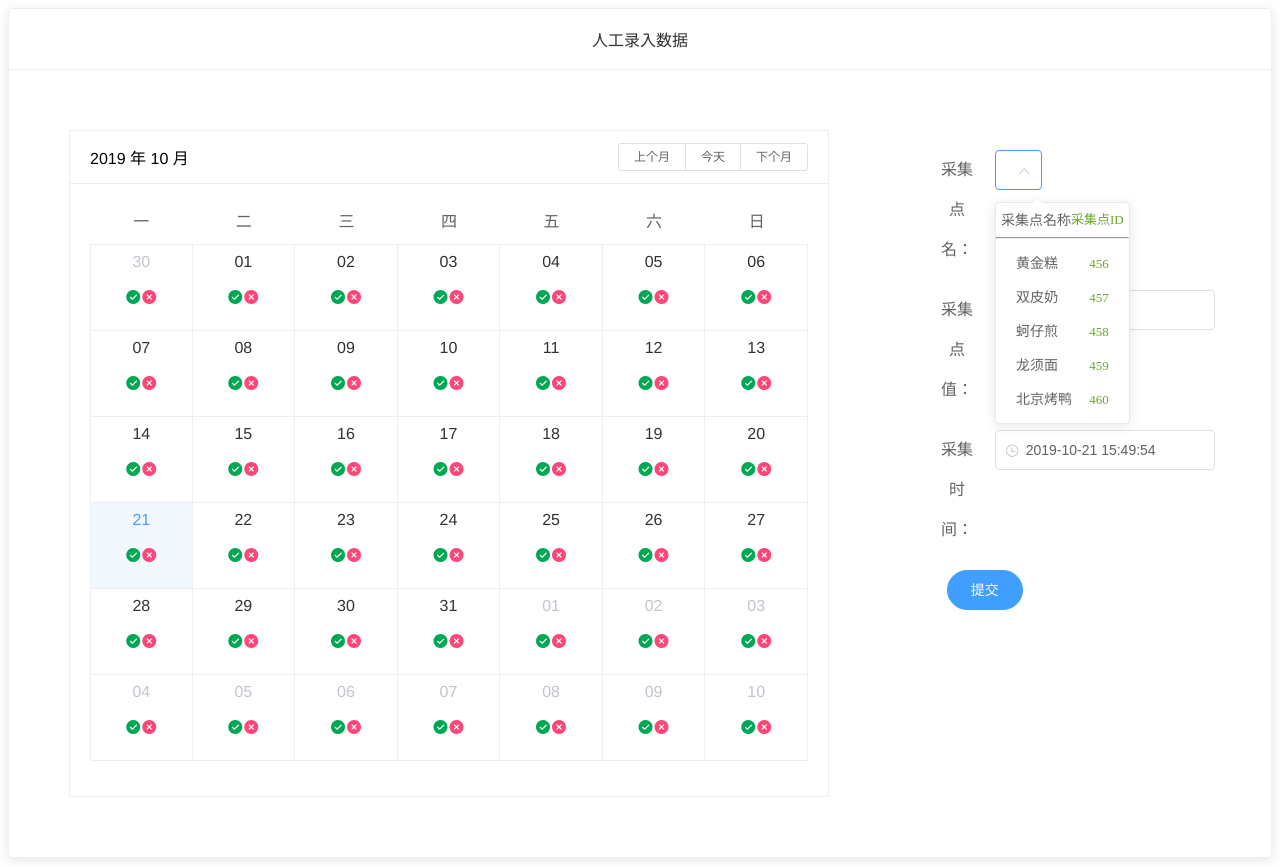
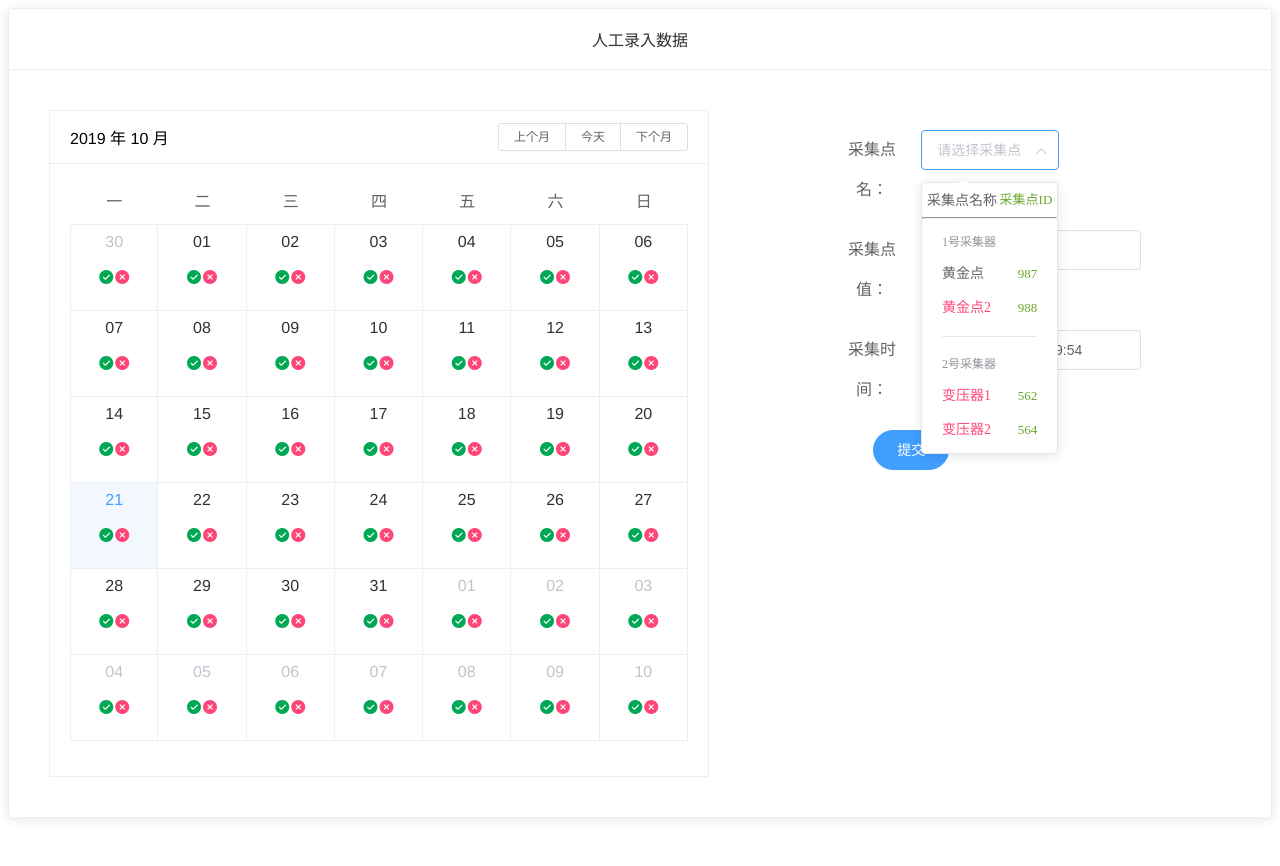
Before and after one commit to yxg19990601/vue-test, a Vue app: page /#/addDeviceEnergyRec in a window 1280 px wide. Both pictures are taken after a click on the icon 1024 px from the left and 170 px from the top of the page. After the commit the page ends 826 px from the top, so only its background shows below. Built offline with nearby package versions, Linux system fonts and the light colour scheme.

Commit message:
页面修改

```diff
--- a/src/main.js
+++ b/src/main.js
@@ -4,7 +4,7 @@ import Vue from 'vue'
 import App from './App'
 import router from './router'
 import Axios from 'axios'
-import { Button, Select,Input,Card, Option, Message, Container,Aside,Main,Form, FormItem,Col,Row,DatePicker,Calendar, ButtonGroup,Icon } from 'element-ui';
+import { Button, Select,Input,Card, Option, Message, Container,Aside,Main,Form, FormItem,Col,Row,DatePicker,Calendar, ButtonGroup,Icon,OptionGroup } from 'element-ui';
 
 Vue.use(Button)
 Vue.use(Select)
@@ -22,6 +22,7 @@ Vue.use(DatePicker)
 Vue.use(Calendar)
 Vue.use(ButtonGroup)
 Vue.use(Icon)
+Vue.use(OptionGroup)
 Vue.prototype.$message = Message
 Vue.prototype.$axios=Axios
 Vue.config.productionTip = false
--- a/src/views/addDeviceEnergyRec.vue
+++ b/src/views/addDeviceEnergyRec.vue
@@ -3,23 +3,23 @@
     <div slot="header" >
       <span>人工录入数据</span>
     </div>
-  <el-container style="margin: 10px;padding: 10px;">
+  <el-container >
 
 
-    <el-aside width="800px" style="padding: 20px;">
+    <el-aside width="700px" type="prev-month" style="padding: 20px;">
 
 
 
       <el-calendar style="border:1px solid #EBEEF5" v-model="dataForm.colDate">
         <!-- 这里使用的是 2.5 slot 语法，对于新项目请使用 2.6 slot 语法-->
-        <template
+        <div @click="clickCalDate(data.day)"
           slot="dateCell"
           slot-scope="{date, data}">
           {{data.day.split('-')[2]}}
           <br><br>
           <i  v-if="1 == 1" class="el-icon-success" style="color: #00a854"></i>
           <i class="el-icon-error" style="color: #ff4679"></i>
-        </template>
+        </div>
 
       </el-calendar>
     </el-aside>
@@ -36,21 +36,27 @@
                 <span style="line-height: 40px;float: left;color: #606266;">采集点名：</span>
               </div>
             </el-col>
-            <el-col :span="4"  >
+            <el-col :span="8"  >
               <div class="grid-content bg-purple">
-                <el-select @change="showUrl" v-model="dataForm.colSettingId" filterable :filter-method="dataFilter"  placeholder="请选择采集点">
+                <el-select  v-model="dataForm.colSettingId" filterable :filter-method="dataFilter"  placeholder="请选择采集点">
                   <span style="font-size: 14px;margin-left: 5px;color: #606266;">采集点名称</span>
                   <span style="float: right; color: #6aa62d; font-size: 13px;margin-right: 5px">采集点ID</span>
                   <hr>
+                  <el-option-group
+                    v-for="group in options"
+                    :key="group.label"
+                    :label="group.label"
+                  >
                     <el-option
-                    v-for="item in options"
+                      v-for="item in group.options"
                       :key="item.value"
                       :label="item.label+'    >    '+item.id"
                       :value="item.id"
                     >
-                    <span style="float: left">{{ item.label }}</span>
+                      <span v-bind:class="Math.random() > 0.5 ? 'colsettingname':''" style="float: left">{{ item.label }}</span>
                       <span style="float: right; color: #6aa62d; font-size: 13px">{{ item.id }}</span>
                     </el-option>
+                  </el-option-group>
                 </el-select>
               </div>
             </el-col>
@@ -123,25 +129,11 @@
               copy:{},
 
               options: [{
-                  value: '456',
-                  label: '黄金糕',
-                  id : "456"
-              }, {
-                  value: '457',
-                  label: '双皮奶',
-                  id : "457"
-              }, {
-                  value: '458',
-                  label: '蚵仔煎',
-                  id : "458"
-              }, {
-                  value: '459',
-                  label: '龙须面',
-                  id : "459"
-              }, {
-                  value: '选项5',
-                  label: '北京烤鸭',
-                  id : "460"
+                  label: '1号采集器',
+                  options:[{value:'987',label:"黄金点",id:"987"},{value:'988',label:"黄金点2",id:"988"}]
+              },{
+                  label: '2号采集器',
+                  options:[{value:'562',label:"变压器1",id:"562"},{value:'564',label:"变压器2",id:"564"}]
               }],
               storeId:0,
               dataForm:{
@@ -177,14 +169,30 @@
              */
         },
         methods: {
+            disabledDate(time) {
+                /// 不可选天数的设置
+                // return time.getTime() >  new Date(new Date().toLocaleDateString()).getTime();  /// 今天之后不能选择
+                // return time.getTime() > Date.now(); /// 今天之前不可选
+                return time.getTime()   > new Date(new Date().toLocaleDateString()).getTime()-24*60*60*1000;  ///  今天的前一天开始不能选择 （比如今天30号，只能选择到29号，30号后面的都不能选择）
 
-            showUrl() {
-
-
+            },
+            clickCalDate(date){
+                debugger
+              this.$message("改变日历"+date)
+                return true
             },dataFilter(searchData){
                 //对绑定数据赋值
-                this.options = this.copy.filter((item) => {
-                    if((""+item.id).indexOf(searchData) !== -1 || item.label.indexOf(searchData) !== -1) {
+                this.options = JSON.parse(JSON.stringify(this.copy));
+                this.options = this.options.filter((item) => {
+
+                    let subOption = item.options.filter((subItem) => {
+                        if((""+subItem.id).indexOf(searchData) !== -1 || subItem.label.indexOf(searchData) !== -1) {
+                            return true;
+                        }
+
+                    })
+                    item.options = subOption
+                    if(subOption.length !== 0) {
                         return true;
                     }
                 })
@@ -195,5 +203,7 @@
 </script>
 
 <style scoped>
-
+.colsettingname{
+  color: #ff4679;
+}
 </style>
```
Lines whose indentation alone changed are shown as unchanged.
